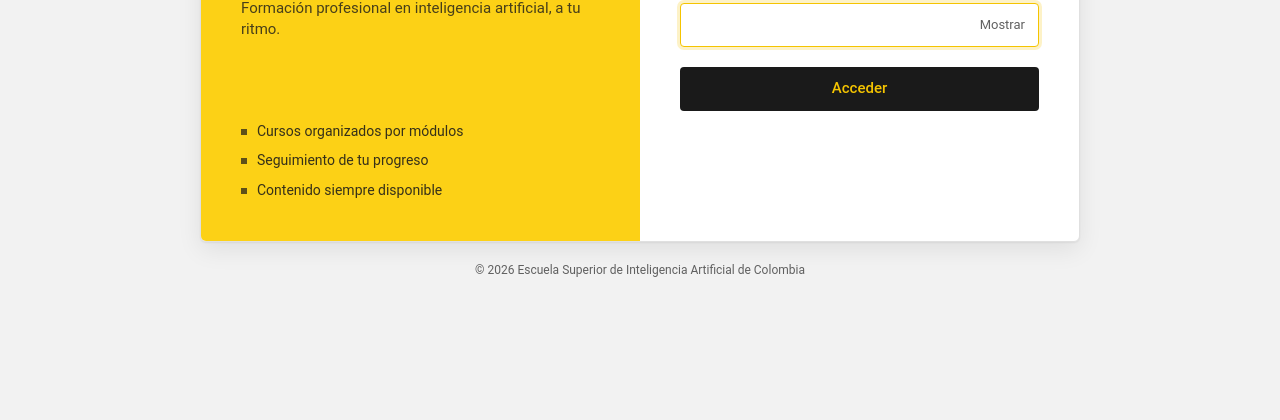
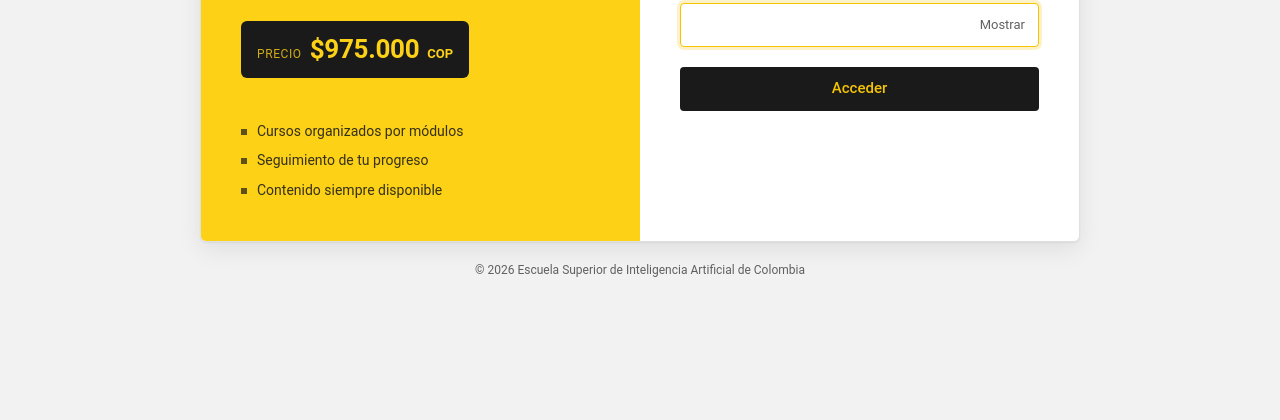
Before and after one commit to paumartifelip-cpu/escuelasuperioriacolombia, a plain HTML site: page index.html in a window 1280 px wide. Shown: the part 380-800 px from the top of the page. Drawn offline with Linux system fonts and the light colour scheme.

Commit message:
Añade precio 975.000 COP en la portada
Co-Authored-By: Claude Sonnet 5.5 <noreply@anthropic.com>

```diff
--- a/css/styles.css
+++ b/css/styles.css
@@ -103,6 +103,10 @@ html:not([data-theme="light"]) .btn-primary:hover { background: #ffe14d; }
 .intro-aside .brand-logo { width: 40px; height: 40px; background: #fff; border-radius: 4px; padding: 4px; }
 .intro-aside h1 { font-size: 24px; line-height: 1.3; font-weight: 600; letter-spacing: -.2px; margin-bottom: 12px; }
 .lead { color: rgba(26, 26, 26, .8); font-size: 15px; }
+.price { display: inline-flex; align-items: baseline; gap: 8px; margin-top: 18px; padding: 10px 16px; background: #1a1a1a; color: #fcd116; border-radius: 6px; }
+.price-label { font-size: 12px; text-transform: uppercase; letter-spacing: .6px; opacity: .8; }
+.price strong { font-size: 26px; font-weight: 700; letter-spacing: -.3px; }
+.price-cur { font-size: 13px; font-weight: 600; }
 .intro-points { list-style: none; margin: 0; padding: 0; display: grid; gap: 10px; color: rgba(26, 26, 26, .88); font-size: 14px; }
 .intro-points li { display: flex; align-items: center; gap: 10px; }
 .intro-points li::before { content: ""; width: 6px; height: 6px; background: #1a1a1a; opacity: .7; flex: none; }
--- a/index.html
+++ b/index.html
@@ -42,6 +42,7 @@
         <div>
           <h1 id="intro-title">Escuela Superior de Inteligencia Artificial de Colombia</h1>
           <p class="lead">Formación profesional en inteligencia artificial, a tu ritmo.</p>
+          <p class="price"><span class="price-label">Precio</span> <strong>$975.000</strong> <span class="price-cur">COP</span></p>
         </div>
         <ul class="intro-points">
           <li>Cursos organizados por módulos</li>
```
